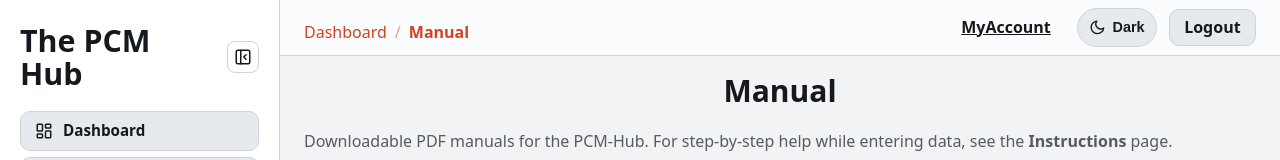
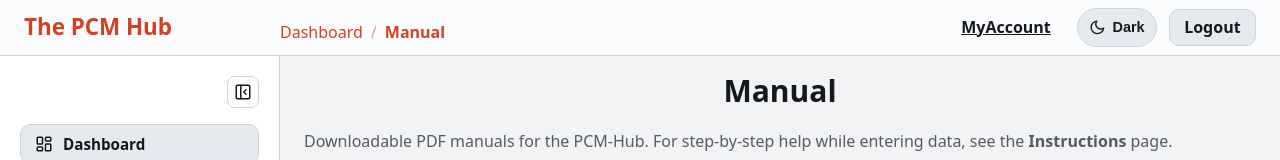
Before and after one commit to gb-993/progetto_lingue_3, a React (Vite) app in the folder frontend/: page /manual in a window 1280 px wide. Shown: the top 160 px of the page. Built offline with nearby package versions, Linux system fonts and the light colour scheme; no server answers.

Commit message:
miglioramenti estetici

```diff
--- a/frontend/src/components/Layout.jsx
+++ b/frontend/src/components/Layout.jsx
@@ -295,10 +295,45 @@ export default function Layout({ children }) {
     return (
         <>
             <div className={`app-wrapper${collapsed ? ' is-sidebar-collapsed' : ''}`}>
+                {/* TOP BAR — fascia a tutta larghezza. Il logo vive qui (non piu'
+                    dentro la sidebar) cosi' resta sempre visibile anche a sidebar
+                    ristretta ed e' cliccabile per tornare alla dashboard. */}
+                <header className="top-bar">
+                    <div className="top-bar-left">
+                        <Link to="/dashboard" className="brand" title="Dashboard">The PCM Hub</Link>
+                        <Breadcrumb pathname={location.pathname} />
+                    </div>
+                    <div className="top-bar-right">
+                        <Link to="/me" className="btn" style={{ background: 'transparent', border: 'none', fontWeight: 'bold', textDecoration: 'underline' }}>
+                            MyAccount
+                        </Link>
+                        <button
+                            type="button"
+                            className="theme-toggle"
+                            onClick={toggleTheme}
+                            aria-label={theme === 'dark' ? 'Switch to light mode' : 'Switch to dark mode'}
+                            title={theme === 'dark' ? 'Switch to light mode' : 'Switch to dark mode'}
+                            aria-pressed={theme === 'dark'}
+                        >
+                            {theme === 'dark' ? (
+                                <svg className="theme-toggle__icon" viewBox="0 0 24 24" fill="none" stroke="currentColor" strokeWidth="2" strokeLinecap="round" strokeLinejoin="round" aria-hidden="true">
+                                    <circle cx="12" cy="12" r="4" />
+                                    <path d="M12 2v2M12 20v2M4.93 4.93l1.41 1.41M17.66 17.66l1.41 1.41M2 12h2M20 12h2M4.93 19.07l1.41-1.41M17.66 6.34l1.41-1.41" />
+                                </svg>
+                            ) : (
+                                <svg className="theme-toggle__icon" viewBox="0 0 24 24" fill="none" stroke="currentColor" strokeWidth="2" strokeLinecap="round" strokeLinejoin="round" aria-hidden="true">
+                                    <path d="M21 12.79A9 9 0 1 1 11.21 3 7 7 0 0 0 21 12.79z" />
+                                </svg>
+                            )}
+                            <span>{theme === 'dark' ? 'Light' : 'Dark'}</span>
+                        </button>
+                        <button className="btn" onClick={handleLogout}>Logout</button>
+                    </div>
+                </header>
+
                 {/* SIDEBAR */}
                 <aside className={`sidebar${collapsed ? ' is-collapsed' : ''}`} id="main-sidebar">
                     <div className="sidebar-header">
-                        {!collapsed && <h1 className="site-title">The PCM Hub</h1>}
                         <button
                             type="button"
                             className="sidebar-toggle"
@@ -353,7 +388,7 @@ export default function Layout({ children }) {
                                             </li>
                                             <li>
                                                 <Link className={`btn ${isCurrent('/admin/parameters/graph')}`} to="/admin/parameters/graph" title="Parameters Graph">
-                                                    <Workflow size={18} className="nav-icon" />
+                                                    <Network size={18} className="nav-icon" />
                                                     <span className="nav-label">Parameters Graph</span>
                                                 </Link>
                                             </li>
@@ -371,7 +406,7 @@ export default function Layout({ children }) {
                                             </li>
                                             <li>
                                                 <Link className={`btn ${isCurrent('/admin/taxonomy')}`} to="/admin/taxonomy" title="Taxonomy">
-                                                    <Network size={18} className="nav-icon" />
+                                                    <Workflow size={18} className="nav-icon" />
                                                     <span className="nav-label">Taxonomy</span>
                                                 </Link>
                                             </li>
@@ -453,39 +488,6 @@ export default function Layout({ children }) {
                 </aside>
 
                 <div className="main-layout">
-                    {/* TOP BAR */}
-                    <header className="top-bar">
-                        <div className="top-bar-left">
-                            <Breadcrumb pathname={location.pathname} />
-                        </div>
-                        <div className="top-bar-right">
-                            <Link to="/me" className="btn" style={{ background: 'transparent', border: 'none', fontWeight: 'bold', textDecoration: 'underline' }}>
-                                MyAccount
-                            </Link>
-                            <button
-                                type="button"
-                                className="theme-toggle"
-                                onClick={toggleTheme}
-                                aria-label={theme === 'dark' ? 'Switch to light mode' : 'Switch to dark mode'}
-                                title={theme === 'dark' ? 'Switch to light mode' : 'Switch to dark mode'}
-                                aria-pressed={theme === 'dark'}
-                            >
-                                {theme === 'dark' ? (
-                                    <svg className="theme-toggle__icon" viewBox="0 0 24 24" fill="none" stroke="currentColor" strokeWidth="2" strokeLinecap="round" strokeLinejoin="round" aria-hidden="true">
-                                        <circle cx="12" cy="12" r="4" />
-                                        <path d="M12 2v2M12 20v2M4.93 4.93l1.41 1.41M17.66 17.66l1.41 1.41M2 12h2M20 12h2M4.93 19.07l1.41-1.41M17.66 6.34l1.41-1.41" />
-                                    </svg>
-                                ) : (
-                                    <svg className="theme-toggle__icon" viewBox="0 0 24 24" fill="none" stroke="currentColor" strokeWidth="2" strokeLinecap="round" strokeLinejoin="round" aria-hidden="true">
-                                        <path d="M21 12.79A9 9 0 1 1 11.21 3 7 7 0 0 0 21 12.79z" />
-                                    </svg>
-                                )}
-                                <span>{theme === 'dark' ? 'Light' : 'Dark'}</span>
-                            </button>
-                            <button className="btn" onClick={handleLogout}>Logout</button>
-                        </div>
-                    </header>
-
                     <main id="main">
                         <div className="main-container">
                             {children}
--- a/frontend/src/index.css
+++ b/frontend/src/index.css
@@ -155,6 +155,10 @@ a:hover { color: var(--link-hover); }
    decoration. */
 :root[data-theme="dark"] .breadcrumb a,
 :root[data-theme="dark"] .breadcrumb a:hover { color: inherit; }
+/* Logo top-bar: stesso motivo del breadcrumb. Senza questo override il link
+   .brand erediterebbe --link (peach) invece del rosso brand in dark mode. */
+:root[data-theme="dark"] .top-bar .brand,
+:root[data-theme="dark"] .top-bar .brand:hover { color: var(--brand); }
 :root[data-theme="dark"] .badge {
   background: var(--surface-2);
   color: var(--text);
@@ -250,22 +254,28 @@ a:hover{text-decoration:underline}
   min-height: 100vh;
   display: grid;
   grid-template-columns: var(--sidebar-width) minmax(0, 1fr);
+  /* Riga 1 = fascia top-bar (a tutta larghezza, contiene il logo);
+     Riga 2 = corpo (sidebar + contenuto). */
+  grid-template-rows: var(--topbar-height) 1fr;
   background: var(--bg);
 }
 .app-wrapper.is-sidebar-collapsed{
   --sidebar-width: 64px;
 }
 .sidebar{
+  grid-column: 1;
+  grid-row: 2;
   position: sticky;
-  top: 0;
+  /* Parte sotto la top-bar (riga 1) e resta agganciata appena sotto di lei. */
+  top: var(--topbar-height);
   align-self: start;
   /* height (non min-height) + overflow-y abilita lo scroll INTERNO della
      sidebar quando le voci eccedono il viewport. Senza overflow-y la
      sidebar cresceva oltre lo schermo e le ultime voci finivano sotto la
      fold senza essere raggiungibili. */
-  height: 100vh;
+  height: calc(100vh - var(--topbar-height));
   overflow-y: auto;
-  padding: var(--sp-6) var(--sp-5);
+  padding: var(--sp-5) var(--sp-5);
   border-right: 1px solid var(--border);
   background: var(--surface);
   transition: padding 0.18s ease;
@@ -276,18 +286,14 @@ a:hover{text-decoration:underline}
 .sidebar-header{
   display: flex;
   align-items: center;
-  justify-content: space-between;
+  /* Solo il toggle: lo teniamo allineato a destra (come prima quando era
+     accanto al logo). A sidebar ristretta passa al centro. */
+  justify-content: flex-end;
   gap: var(--sp-2);
-  margin-bottom: var(--sp-5);
+  margin-bottom: var(--sp-4);
 }
 .sidebar.is-collapsed .sidebar-header{
   justify-content: center;
-}
-.sidebar-header .site-title{
-  font-size: 1.9rem;
-  line-height: 1.1;
-  flex: 1;
-  min-width: 0;
 }
 .sidebar-toggle{
   display: inline-flex;
@@ -360,11 +366,17 @@ a:hover{text-decoration:underline}
   margin-top: .5rem;
 }
 .main-layout{
+  grid-column: 2;
+  grid-row: 2;
   min-width: 0;
   display: flex;
   flex-direction: column;
 }
 .top-bar{
+  /* Occupa tutte e due le colonne della griglia: il logo (a sinistra) resta
+     cosi' sempre visibile, indipendentemente dallo stato della sidebar. */
+  grid-column: 1 / -1;
+  grid-row: 1;
   display: flex;
   align-items: center;
   justify-content: space-between;
@@ -377,6 +389,34 @@ a:hover{text-decoration:underline}
   top: 0;
   z-index: 20;
 }
+.top-bar-left{
+  display: flex;
+  align-items: center;
+  /* niente gap: l'inizio del breadcrumb e' determinato dalla larghezza del
+     logo (vedi .brand), cosi' parte esattamente dal bordo della sidebar. */
+  gap: 0;
+  min-width: 0;
+}
+/* Logo "The PCM Hub" nella top-bar. Occupa la stessa larghezza della colonna
+   sidebar (meno il padding sinistro della top-bar): cosi' il breadcrumb che lo
+   segue parte allineato col bordo destro della sidebar. min-width: max-content
+   evita che il testo si tagli quando la sidebar e' ristretta. Cliccabile -> dashboard. */
+.top-bar .brand{
+  flex-shrink: 0;
+  width: calc(var(--sidebar-width) - var(--sp-6));
+  min-width: max-content;
+  padding-right: var(--sp-4);
+  font-size: 1.4rem;
+  font-weight: 800;
+  line-height: 1.1;
+  color: var(--brand);
+  text-decoration: none;
+  white-space: nowrap;
+}
+.top-bar .brand:hover{
+  text-decoration: none;
+  opacity: 0.85;
+}
 .top-bar-right{
   display: flex;
   align-items: center;
@@ -399,14 +439,26 @@ a:hover{text-decoration:underline}
 
 /* Layout responsive */
 @media (max-width: 960px){
-  .app-wrapper{ grid-template-columns: 1fr; }
+  .app-wrapper{
+    grid-template-columns: 1fr;
+    grid-template-rows: auto;
+  }
   .sidebar{
+    grid-column: 1;
+    grid-row: auto;
     position: relative;
+    top: auto;
+    height: auto;
     min-height: auto;
     border-right: 0;
     border-bottom: 1px solid var(--border);
   }
+  .main-layout{
+    grid-column: 1;
+    grid-row: auto;
+  }
   .top-bar{
+    grid-column: 1;
     position: relative;
     top: auto;
   }
```
Also changed, not shown: 1 other file (tests, documents, lock files or other folders).
